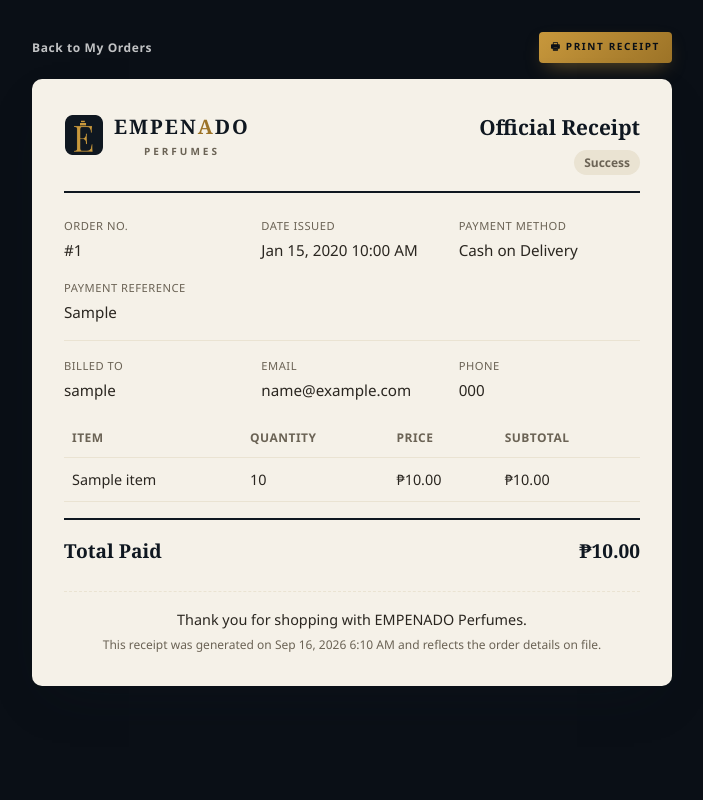
After one commit to seth12905-netizen/EMPENADO-PERFUMES, a PHP site: page /receipt.php?id=1 in a window 1280 px wide. The commit adds this page. Shown: the whole page, without its empty margins (288-991 px from the left). Run offline with PHP 8.4, Linux system fonts and the light colour scheme; the visitor is signed in with stand-in values (Sample User, id 1); tables that the repository leaves empty hold one stand-in row (values such as "Sample post").

Commit message:
adding a receipt both customer and admin

```diff
--- a/admin/orders.php
+++ b/admin/orders.php
@@ -70,6 +70,7 @@ require __DIR__ . '/includes/header.php';
                         <th>Reference</th>
                         <th>Date</th>
                         <th>Status</th>
+                        <th>Receipt</th>
                     </tr>
                 </thead>
                 <tbody>
@@ -100,6 +101,9 @@ require __DIR__ . '/includes/header.php';
                                     </select>
                                 </form>
                             </td>
+                            <td>
+                                <a href="receipt.php?id=<?= (int) $order['id'] ?>" class="admin-link" target="_blank" rel="noopener">View</a>
+                            </td>
                         </tr>
                     <?php endforeach; ?>
                 </tbody>
--- a/css/style.css
+++ b/css/style.css
@@ -299,7 +299,7 @@ header.scrolled {
     font-size: 22px;
     letter-spacing: 0.14em;
     color: var(--white);
-    font-weight: 600;
+    font-weight: 700;
 }
 
 .logo-text span {
@@ -2330,6 +2330,18 @@ footer {
     color: var(--gold);
 }
 
+.order-receipt-link {
+    display: inline-block;
+    margin-top: 10px;
+    font-size: 0.85rem;
+    font-weight: 600;
+    color: var(--gold-soft);
+}
+
+.order-receipt-link:hover {
+    text-decoration: underline;
+}
+
 /* ---------- Status pills (shared: admin dashboard + orders.php) ---------- */
 
 .status-pill {
@@ -2349,3 +2361,257 @@ footer {
 .status-completed  { background: #d9f3e2; color: #1c7a44; }
 .status-cancelled  { background: #fbdada; color: #a32424; }
 .status-low         { background: #fbdada; color: #a32424; margin-left: 6px; }
+
+/* =========================================================
+   ORDER RECEIPT (receipt.php + admin/receipt.php)
+========================================================= */
+
+.receipt-body {
+    background: var(--navy-deep);
+    min-height: 100vh;
+}
+
+.receipt-page {
+    min-height: 100vh;
+    display: flex;
+    flex-direction: column;
+    align-items: center;
+    gap: var(--sp-2);
+    padding: var(--sp-4) var(--sp-2);
+}
+
+.receipt-toolbar {
+    width: 100%;
+    max-width: 640px;
+    display: flex;
+    align-items: center;
+    justify-content: space-between;
+    gap: var(--sp-2);
+}
+
+.receipt-toolbar-back {
+    font-size: 12px;
+    font-weight: 600;
+    letter-spacing: 0.05em;
+    color: rgba(255, 255, 255, 0.75);
+    text-decoration: none;
+}
+
+.receipt-toolbar-back:hover {
+    color: var(--gold);
+}
+
+.receipt-toolbar-actions {
+    display: flex;
+    align-items: center;
+    gap: 10px;
+}
+
+.receipt-toolbar .btn {
+    padding: 7px 12px;
+    font-size: 10px;
+    border-radius: 4px;
+    display: inline-flex;
+    align-items: center;
+    gap: 6px;
+}
+
+.receipt-toolbar .btn-primary {
+    box-shadow: 0 8px 20px -8px rgba(200, 152, 60, 0.6);
+}
+
+.receipt-paper {
+    width: 100%;
+    max-width: 640px;
+    background: var(--cream);
+    color: var(--ink);
+    border-radius: var(--radius-md);
+    box-shadow: var(--shadow-soft);
+    padding: var(--sp-4);
+}
+
+.receipt-head {
+    display: flex;
+    align-items: flex-start;
+    justify-content: space-between;
+    flex-wrap: wrap;
+    gap: var(--sp-2);
+    padding-bottom: var(--sp-2);
+    border-bottom: 2px solid var(--navy);
+    margin-bottom: var(--sp-3);
+}
+
+.receipt-brand {
+    display: flex;
+    align-items: center;
+    gap: 10px;
+}
+
+.receipt-brand-text {
+    display: flex;
+    flex-direction: column;
+    align-items: center;
+}
+
+.receipt-logo {
+    width: 40px;
+    height: 40px;
+    object-fit: contain;
+}
+
+.receipt-brand-name {
+    display: block;
+    font-family: var(--font-display);
+    font-size: 20px;
+    font-weight: 700;
+    letter-spacing: 2px;
+    color: var(--navy);
+}
+
+.receipt-brand-name span {
+    color: var(--gold-deep);
+}
+
+.receipt-brand-sub {
+    display: block;
+    font-size: 10px;
+    font-weight: 600;
+    letter-spacing: 3px;
+    color: var(--ink-soft);
+}
+
+.receipt-head-meta {
+    text-align: right;
+    display: flex;
+    flex-direction: column;
+    align-items: flex-end;
+    gap: 6px;
+}
+
+.receipt-head-meta h1 {
+    font-family: var(--font-display);
+    font-size: 1.3rem;
+    color: var(--navy);
+}
+
+.receipt-admin-tag {
+    font-size: 0.7rem;
+    letter-spacing: 1px;
+    text-transform: uppercase;
+    color: var(--ink-soft);
+}
+
+.receipt-info-grid {
+    display: grid;
+    grid-template-columns: repeat(auto-fit, minmax(150px, 1fr));
+    gap: var(--sp-2);
+    margin-bottom: var(--sp-2);
+}
+
+.receipt-label {
+    display: block;
+    font-size: 0.7rem;
+    letter-spacing: 0.5px;
+    text-transform: uppercase;
+    color: var(--ink-soft);
+    margin-bottom: 3px;
+}
+
+.receipt-value {
+    display: block;
+    font-size: 0.95rem;
+    font-weight: 500;
+    color: var(--ink);
+    word-break: break-word;
+}
+
+.receipt-divider {
+    height: 1px;
+    background: var(--cream-dim);
+    margin: var(--sp-2) 0;
+}
+
+.receipt-table {
+    width: 100%;
+    border-collapse: collapse;
+    margin: var(--sp-2) 0;
+    font-size: 0.9rem;
+}
+
+.receipt-table th,
+.receipt-table td {
+    padding: 10px 8px;
+    text-align: left;
+    border-bottom: 1px solid var(--cream-dim);
+}
+
+.receipt-table th {
+    font-size: 0.75rem;
+    text-transform: uppercase;
+    letter-spacing: 0.5px;
+    color: var(--ink-soft);
+}
+
+.receipt-num {
+    text-align: right;
+    white-space: nowrap;
+}
+
+.receipt-total-row {
+    display: flex;
+    justify-content: space-between;
+    align-items: center;
+    font-family: var(--font-display);
+    font-size: 1.2rem;
+    font-weight: 700;
+    color: var(--navy);
+    border-top: 2px solid var(--navy);
+    padding-top: var(--sp-2);
+    margin-top: var(--sp-1);
+}
+
+.receipt-note {
+    margin-top: var(--sp-2);
+    padding: 10px 14px;
+    background: rgba(200, 152, 60, 0.12);
+    border: 1px solid rgba(200, 152, 60, 0.35);
+    border-radius: var(--radius-sm);
+    font-size: 0.85rem;
+    color: var(--ink);
+}
+
+.receipt-footer {
+    margin-top: var(--sp-3);
+    padding-top: var(--sp-2);
+    border-top: 1px dashed var(--cream-dim);
+    text-align: center;
+}
+
+.receipt-footer p {
+    font-size: 0.9rem;
+    color: var(--ink);
+}
+
+.receipt-footer-small {
+    margin-top: 4px;
+    font-size: 0.75rem !important;
+    color: var(--ink-soft) !important;
+}
+
+@media print {
+    .no-print {
+        display: none !important;
+    }
+
+    .receipt-body,
+    .receipt-page {
+        background: var(--white) !important;
+        padding: 0 !important;
+    }
+
+    .receipt-paper {
+        box-shadow: none !important;
+        border-radius: 0;
+        max-width: 100%;
+    }
+}
--- a/orders.php
+++ b/orders.php
@@ -101,6 +101,8 @@ try {
                                 <span>Total</span>
                                 <span>₱<?= number_format((float) $order['total'], 2) ?></span>
                             </div>
+
+                            <a href="receipt.php?id=<?= (int) $order['id'] ?>" class="order-receipt-link">View Receipt</a>
                         </div>
                     <?php endforeach; ?>
                 </div>
--- /dev/null
+++ b/receipt.php
@@ -0,0 +1,167 @@
+<?php
+session_start();
+
+if (!isset($_SESSION['user_id'])) {
+    header('Location: login.php');
+    exit;
+}
+
+require 'database/config.php';
+
+$orderId = (int) ($_GET['id'] ?? 0);
+
+if ($orderId <= 0) {
+    header('Location: orders.php');
+    exit;
+}
+
+try {
+    $pdo = getConnection();
+
+    // Only ever fetch an order that belongs to the logged-in shopper —
+    // never trust the id in the URL alone.
+    $orderStmt = $pdo->prepare(
+        "SELECT o.id, o.total, o.payment_method, o.payment_reference, o.status, o.created_at,
+                u.username, u.email, u.phone
+         FROM orders o
+         JOIN users u ON u.id = o.user_id
+         WHERE o.id = :id AND o.user_id = :user_id"
+    );
+    $orderStmt->bindValue(':id', $orderId, PDO::PARAM_INT);
+    $orderStmt->bindValue(':user_id', $_SESSION['user_id'], PDO::PARAM_INT);
+    $orderStmt->execute();
+    $order = $orderStmt->fetch(PDO::FETCH_ASSOC);
+
+    if (!$order) {
+        header('Location: orders.php?status=error&message=' . urlencode('That receipt could not be found.'));
+        exit;
+    }
+
+    $itemStmt = $pdo->prepare("SELECT * FROM order_items WHERE order_id = :id ORDER BY id ASC");
+    $itemStmt->bindValue(':id', $orderId, PDO::PARAM_INT);
+    $itemStmt->execute();
+    $items = $itemStmt->fetchAll(PDO::FETCH_ASSOC);
+
+    $paymentMethodLabels = [
+        'cod'   => 'Cash on Delivery',
+        'gcash' => 'GCash',
+        'card'  => 'Credit / Debit Card',
+    ];
+} catch (PDOException $e) {
+    header('Location: orders.php?status=error&message=' . urlencode('Something went wrong loading your receipt.'));
+    exit;
+}
+?>
+<!DOCTYPE html>
+<html lang="en">
+
+<head>
+    <meta charset="UTF-8">
+    <meta name="viewport" content="width=device-width, initial-scale=1.0">
+    <title>Receipt — Order #<?= (int) $order['id'] ?> — EMPENADO</title>
+    <link rel="stylesheet" href="css/style.css">
+</head>
+
+<body class="receipt-body">
+
+    <main class="receipt-page">
+        <div class="receipt-toolbar no-print">
+            <a href="orders.php" class="receipt-toolbar-back"> Back to My Orders</a>
+            <div class="receipt-toolbar-actions">
+                <button type="button" class="btn btn-primary" onclick="window.print()">&#128438; Print Receipt</button>
+            </div>
+        </div>
+
+        <div class="receipt-paper">
+
+            <div class="receipt-head">
+                <div class="receipt-brand">
+                    <img src="images/logo.png" alt="EMPENADO logo" class="receipt-logo">
+                    <div class="receipt-brand-text">
+                        <span class="receipt-brand-name">EMPEN<span>A</span>DO</span>
+                        <span class="receipt-brand-sub">PERFUMES</span>
+                    </div>
+                </div>
+                <div class="receipt-head-meta">
+                    <h1>Official Receipt</h1>
+                    <span class="status-pill status-<?= htmlspecialchars($order['status']) ?>"><?= htmlspecialchars(ucfirst($order['status'])) ?></span>
+                </div>
+            </div>
+
+            <div class="receipt-info-grid">
+                <div>
+                    <span class="receipt-label">Order No.</span>
+                    <span class="receipt-value">#<?= (int) $order['id'] ?></span>
+                </div>
+                <div>
+                    <span class="receipt-label">Date Issued</span>
+                    <span class="receipt-value"><?= htmlspecialchars(date('M j, Y g:i A', strtotime($order['created_at']))) ?></span>
+                </div>
+                <div>
+                    <span class="receipt-label">Payment Method</span>
+                    <span class="receipt-value"><?= htmlspecialchars($paymentMethodLabels[$order['payment_method']] ?? ucfirst($order['payment_method'])) ?></span>
+                </div>
+                <div>
+                    <span class="receipt-label">Payment Reference</span>
+                    <span class="receipt-value"><?= !empty($order['payment_reference']) ? htmlspecialchars($order['payment_reference']) : '—' ?></span>
+                </div>
+            </div>
+
+            <div class="receipt-divider"></div>
+
+            <div class="receipt-info-grid">
+                <div>
+                    <span class="receipt-label">Billed To</span>
+                    <span class="receipt-value"><?= htmlspecialchars($order['username']) ?></span>
+                </div>
+                <div>
+                    <span class="receipt-label">Email</span>
+                    <span class="receipt-value"><?= htmlspecialchars($order['email']) ?></span>
+                </div>
+                <div>
+                    <span class="receipt-label">Phone</span>
+                    <span class="receipt-value"><?= htmlspecialchars($order['phone']) ?></span>
+                </div>
+            </div>
+
+            <table class="receipt-table">
+                <thead>
+                    <tr>
+                        <th>Item</th>
+                        <th class="receipt-num">Quantity</th>
+                        <th class="receipt-num">Price</th>
+                        <th class="receipt-num">Subtotal</th>
+                    </tr>
+                </thead>
+                <tbody>
+                    <?php foreach ($items as $item): ?>
+                        <tr>
+                            <td><?= htmlspecialchars($item['product_name']) ?></td>
+                            <td class="receipt-num"><?= (int) $item['quantity'] ?></td>
+                            <td class="receipt-num">₱<?= number_format((float) $item['price'], 2) ?></td>
+                            <td class="receipt-num">₱<?= number_format((float) $item['subtotal'], 2) ?></td>
+                        </tr>
+                    <?php endforeach; ?>
+                </tbody>
+            </table>
+
+            <div class="receipt-total-row">
+                <span>Total Paid</span>
+                <span>₱<?= number_format((float) $order['total'], 2) ?></span>
+            </div>
+
+            <?php if ($order['payment_method'] === 'gcash' && !empty($order['payment_reference'])): ?>
+                <p class="receipt-note">Please keep the GCash reference <strong><?= htmlspecialchars($order['payment_reference']) ?></strong> for your records it's used to match your payment to this order.</p>
+            <?php endif; ?>
+
+            <div class="receipt-footer">
+                <p>Thank you for shopping with EMPENADO Perfumes.</p>
+                <p class="receipt-footer-small">This receipt was generated on <?= htmlspecialchars(date('M j, Y g:i A')) ?> and reflects the order details on file.</p>
+            </div>
+
+        </div>
+    </main>
+
+</body>
+
+</html>
```
Also changed, not shown: admin/receipt.php (added, +151 -0 lines).
